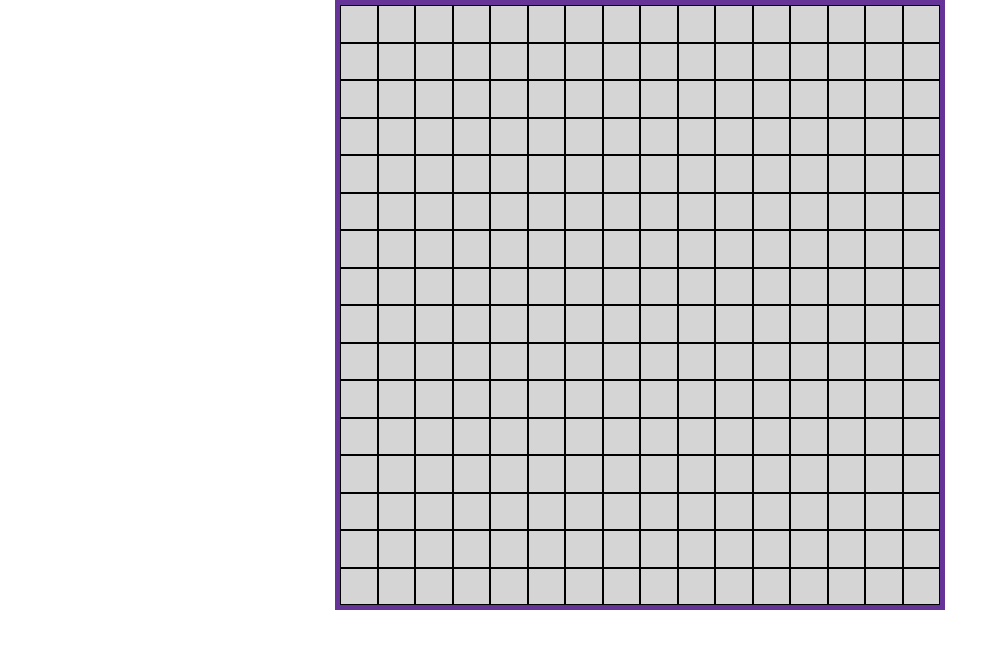
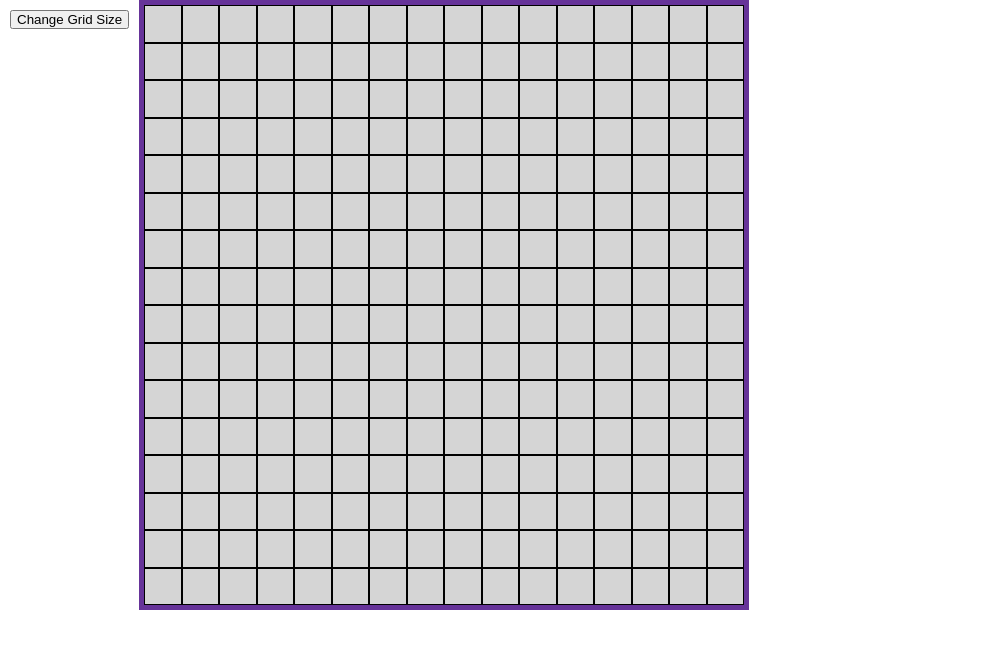
Before and after one commit to OrangeGriffin/TOP-Etch-a-Sketch, a plain HTML site: page index.html in a window 1280 px wide. Shown: the whole page, without its empty margins (0-998 px from the left). Drawn offline with Linux system fonts and the light colour scheme.

Commit message:
Add button and styling

```diff
--- a/index.html
+++ b/index.html
@@ -9,6 +9,7 @@
     <title>Etch a Sketch</title>
   </head>
   <body>
+    <button>Change Grid Size</button>
     <div class="container"></div>
   </body>
 </html>
--- a/style.css
+++ b/style.css
@@ -5,8 +5,16 @@
 
 body {
     display: flex;
-    justify-content: center;
 }
+
+button {
+    margin: 10px;
+    padding-left: 5px;
+    padding-right: 5px;
+    width: fit-content;
+    height: fit-content;
+}
+
 .container {
     display: flex;
     border: 5px solid rebeccapurple;
```
